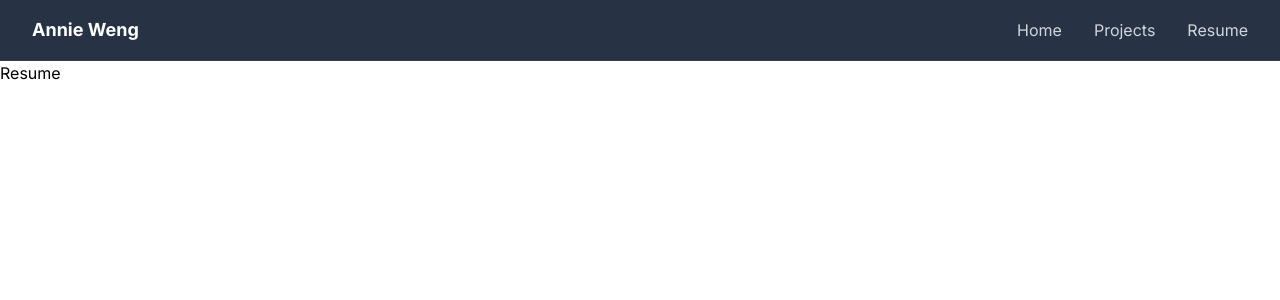
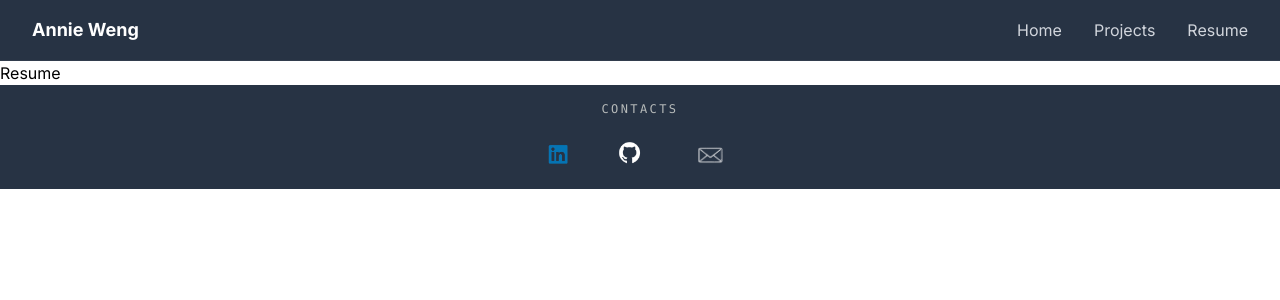
Before and after one commit to Anniew31/portfolio, a React app: page /resume in a window 1280 px wide. Shown: the top 300 px of the page. Built offline with nearby package versions, Linux system fonts and the light colour scheme; the HTML template or start-up script is replaced by a standard one.

Commit message:
Set up footer

```diff
--- /dev/null
+++ b/src/components/Footer.jsx
@@ -0,0 +1,38 @@
+import linkedin from '../assets/logos/linkedin.png'
+import github from '../assets/logos/github.png'
+import email from '../assets/logos/email.png'
+
+function Footer() {
+    return (
+        <footer className="bg-[#273344] py-4 flex flex-col items-center gap-4">
+            <p className="text-beige text-xs font-mono uppercase tracking-[0.2em] opacity-80">Contacts</p>
+            <div className="flex gap-8 items-center justify-center">
+                <a
+                href="https://linkedin.com/in/annie-weng-42b323276/"
+                target="_blank"
+                rel="noreferrer"
+                className="flex items-center justify-center w-10 h-10 transition-transform duration-200 hover:scale-110">
+                    <img src={linkedin} className="max-w-full max-h-full object-contain" alt="LinkedIn" />
+                </a>
+                <a
+                    href="https://github.com/Anniew31"
+                    target="_blank"
+                    rel="noreferrer"
+                    className="flex items-center justify-center w-10 h-10 transition-transform duration-200 hover:scale-110"
+                >
+                    <img src={github} className="max-w-full max-h-full object-contain" alt="GitHub" />
+                </a>
+                <a
+                    href="mailto:aw899@cornell.edu"
+                    target="_blank"
+                    rel="noreferrer"
+                    className="flex items-center justify-center w-15 h-10 transition-transform duration-200 hover:scale-110 -translate-y-[3px]"
+                >
+                    <img src={email} className="max-w-full max-h-full object-contain" alt="Email" />
+                </a>
+            </div>
+        </footer>
+    )
+}
+
+export default Footer
--- a/src/pages/Home.jsx
+++ b/src/pages/Home.jsx
@@ -11,6 +11,7 @@ import linkedin_logo from '../assets/logos/linkedin.png'
 import { useState } from 'react'
 import Bubble from '../components/Bubble'
 import projects from '../data/projects'
+import Footer from '../components/Footer'
 
 function Home() {
     const [selectedProject, setSelectedProject] = useState(null)
@@ -53,6 +54,7 @@ function Home() {
                     </div>
                 </div>
             </section>
+            <Footer/>
         </main>
     )
 }
--- a/src/pages/Projects.jsx
+++ b/src/pages/Projects.jsx
@@ -1,5 +1,12 @@
+import Footer from "../components/Footer"
+
 function Projects() {
-    return <h1>Projects</h1>
+    return (
+        <main>
+            <h1>Projects</h1>
+            <Footer />
+        </main>
+    )
 }
 
 export default Projects
--- a/src/pages/Resume.jsx
+++ b/src/pages/Resume.jsx
@@ -1,5 +1,12 @@
+import Footer from "../components/Footer"
+
 function Resume() {
-    return <h1>Resume</h1>
+    return (
+        <main>
+            <h1>Resume</h1>
+            <Footer />
+        </main>
+    )
 }
 
 export default Resume
```
